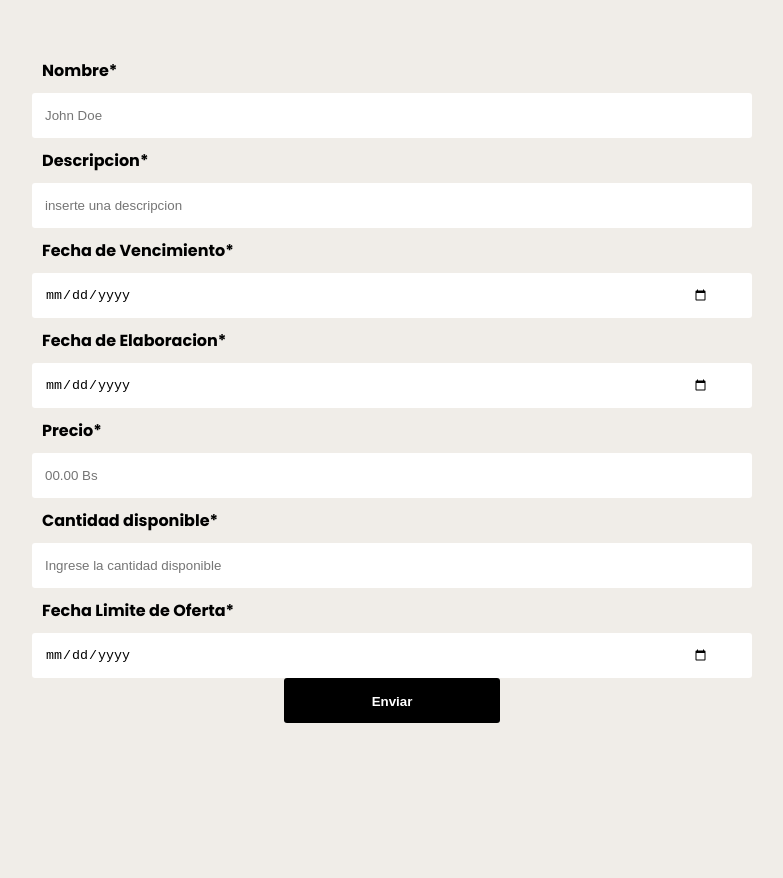
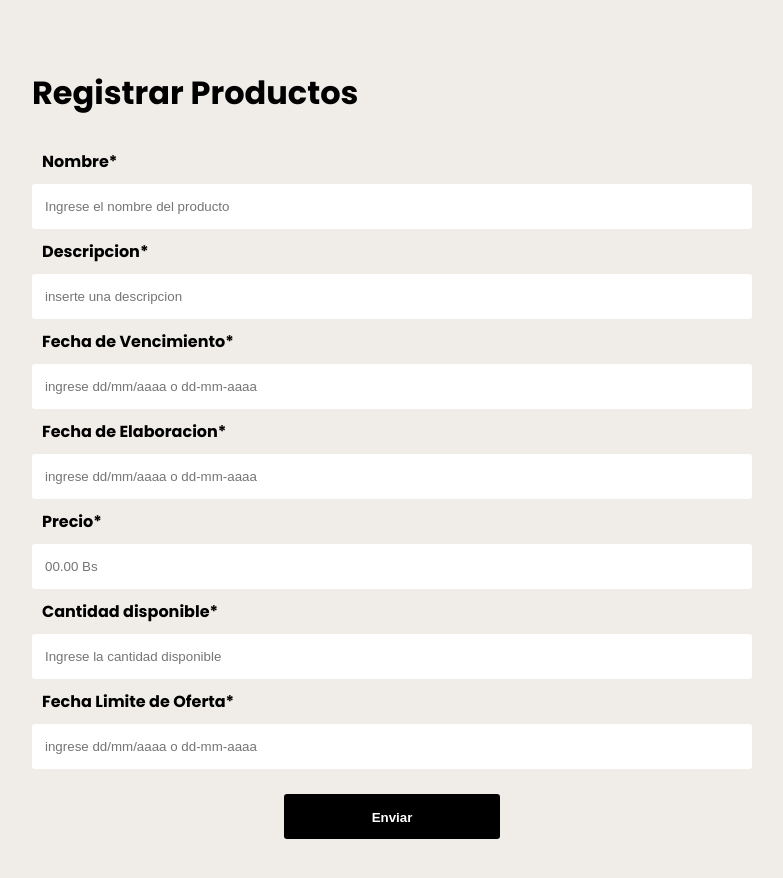
Before and after one commit to melrodriguez1133/FOOD-OFFER-Frontend, a React (Create React App) app: page / in a window 1280 px wide. Shown: the top 878 px of the page, without its empty margins (248-1031 px from the left). Before the commit the page ends 800 px from the top, so only its background shows below. Built offline with nearby package versions, Linux system fonts and the light colour scheme.

Commit message:
validaciones casi completas

```diff
--- a/package.json
+++ b/package.json
@@ -9,6 +9,7 @@
     "@testing-library/jest-dom": "^5.16.5",
     "@testing-library/react": "^13.4.0",
     "@testing-library/user-event": "^13.5.0",
+    "axios": "^1.1.3",
     "react": "^18.2.0",
     "react-dom": "^18.2.0",
     "react-icons": "^4.6.0",
--- a/src/App.js
+++ b/src/App.js
@@ -3,8 +3,13 @@ import {Formulario, ContenedorBotonCentrado, Boton, MensajeExito, MensajeError}
 import { FontAwesomeIcon } from '@fortawesome/react-fontawesome';
 import { faExclamationTriangle } from '@fortawesome/free-solid-svg-icons';
 import Input from './componentes/Input';
+import axios from 'axios';
+
 
 const App = () => {
+
+
+
 	const [nombre, cambiarNombre] = useState({campo: '', valido: null});
 	const [descripcion, cambiarDescripcion] = useState({campo: '', valido: null});
 	const [fechaVencimiento, cambiarFechaVencimento] = useState({campo: '', valido: null});
@@ -17,11 +22,11 @@ const App = () => {
 	const expresiones = {
 		nombre: /^[a-zA-ZÀ-ÿ0-9\s]{4,20}$/, // Letras y espacios, pueden llevar acentos.
 		descripcion: /^[a-zA-ZÀ-ÿ0-9\s]{25,250}$/, // Letras y espacios, pueden llevar acentos.
-		//fechaVencimiento:/^\d{1,2}\/\d{1,2}\/\d{2,4}$/,// 7 a 14 numeros.
-		//fechaElaboracion: /^([0-2][0-9]|3[0-1])(\/|-)(0[1-9]|1[0-2])\2(\d{4})$/,// 7 a 14 numeros.
+		fechaVencimiento: /^([0-2][0-9]|3[0-1])(\/|-)(0[1-9]|1[0-2])\2(\d{4})$/,//dd/mm/aaaa
+		fechaElaboracion: /^([0-2][0-9]|3[0-1])(\/|-)(0[1-9]|1[0-2])\2(\d{4})$/,//dd/mm/aaaa
 		precio: /^[0-9Bs\s]{3,20}$/, // 4 a 12 digitos.
 		cantidadDisponible: /^[0-9]{1,3}$/, // 7 a 14 numeros.
-		//fechaLimite:/^\d{1,2}\/\d{1,2}\/\d{2,4}$/,// 7 a 14 numeros.
+		fechaLimite: /^([0-2][0-9]|3[0-1])(\/|-)(0[1-9]|1[0-2])\2(\d{4})$/,//dd/mm/aaaa
 	}
 
 
@@ -52,15 +57,17 @@ const App = () => {
 		}
 	}
 
+
 	return (
 		<main>
+			<h1>Registrar Productos</h1>
 			<Formulario action="" onSubmit={onSubmit}>
 				<Input
 					estado={nombre}
 					cambiarEstado={cambiarNombre}
 					tipo="text"
 					label="Nombre*"
-					placeholder="John Doe"
+					placeholder="Ingrese el nombre del producto"
 					name="usuario"
 					leyendaError="El nombre solo puede contener datos alfanumericos y espacios"
 					expresionRegular={expresiones.nombre}
@@ -78,19 +85,21 @@ const App = () => {
 				<Input
 					estado={fechaVencimiento}
 					cambiarEstado={cambiarFechaVencimento}
-					tipo="date"
+					tipo="text"
 					label="Fecha de Vencimiento*"
+					placeholder="ingrese dd/mm/aaaa o dd-mm-aaaa"
 					name="fechaVencimiento"
-					leyendaError="solo es valido un dato tipo fecha dd/mm/aaaa"
+					leyendaError="solo es valido un dato tipo fecha dd/mm/aaaa dd-mm-aaaa"
 					expresionRegular={expresiones.fechaVencimiento}
 				/>
 				<Input
 					estado={fechaElaboracion}
 					cambiarEstado={cambiarFechaElaboracion}
-					tipo="date"
+					tipo="text"
 					label="Fecha de Elaboracion*"
+					placeholder="ingrese dd/mm/aaaa o dd-mm-aaaa"
 					name="fechaElaboracion"
-					leyendaError="solo es valido un dato tipo fecha dd/mm/aaaa"
+					leyendaError="solo es valido un dato tipo fecha dd/mm/aaaa o dd-mm-aaaa"
 					expresionRegular={expresiones.fechaElaboracion}
 				/>
 				<Input
@@ -116,15 +125,16 @@ const App = () => {
 				<Input
 					estado={fechaLimite}
 					cambiarEstado={cambiarFechaLimite}
-					tipo="date"
+					tipo="text"
 					label="Fecha Limite de Oferta*"
+					placeholder="ingrese dd/mm/aaaa o dd-mm-aaaa"
 					name="fechaLimite"
-					leyendaError="solo es valido un dato tipo fecha dd/mm/aaaa"
+					leyendaError="solo es valido un dato tipo fecha dd/mm/aaaa o dd-mm-aaaa"
 					expresionRegular={expresiones.fechaLimite}
 				/>
 
 
-
+				<br/>
 				{formularioValido === false && <MensajeError>
 					<p>
 						<FontAwesomeIcon icon={faExclamationTriangle}/>
```
Also changed, not shown: 1 other file (tests, documents, lock files or other folders).
